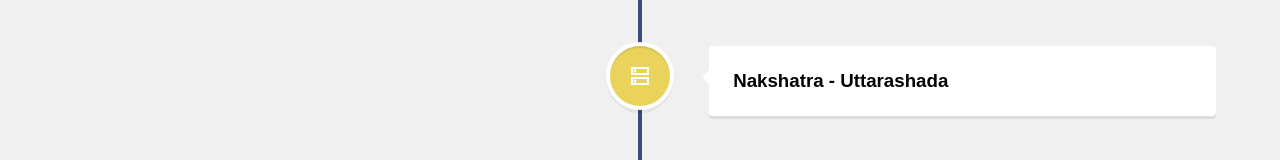
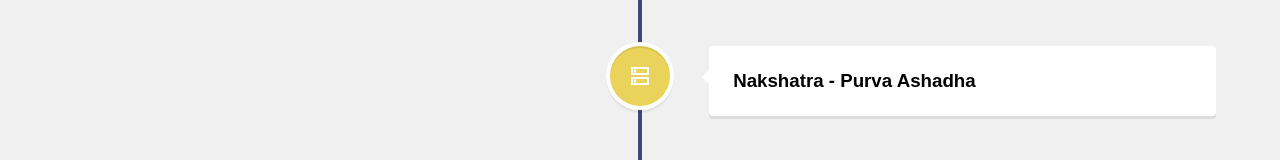
Before and after one commit to Dakshparva/Dakshath-Personal-info, a React (Create React App) app: page /experience in a window 1280 px wide. Shown: the part 756-916 px from the top of the page. Built offline with nearby package versions, Linux system fonts and the light colour scheme.

Commit message:
Update Experience.js

```diff
--- a/src/pages/Experience.js
+++ b/src/pages/Experience.js
@@ -64,7 +64,7 @@ function Experience() {
           icon={<DnsOutlined />}
         >
           <h3 className="vertical-timeline-element-title">
-            Nakshatra - Uttarashada
+            Nakshatra - Purva Ashadha
           </h3>
         </VerticalTimelineElement>
         <VerticalTimelineElement
```
